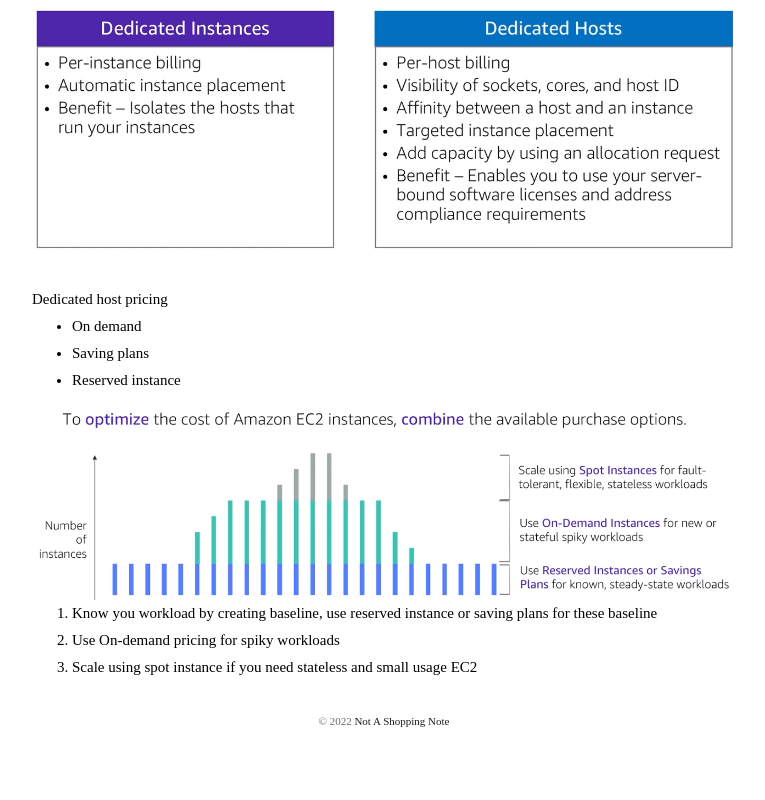
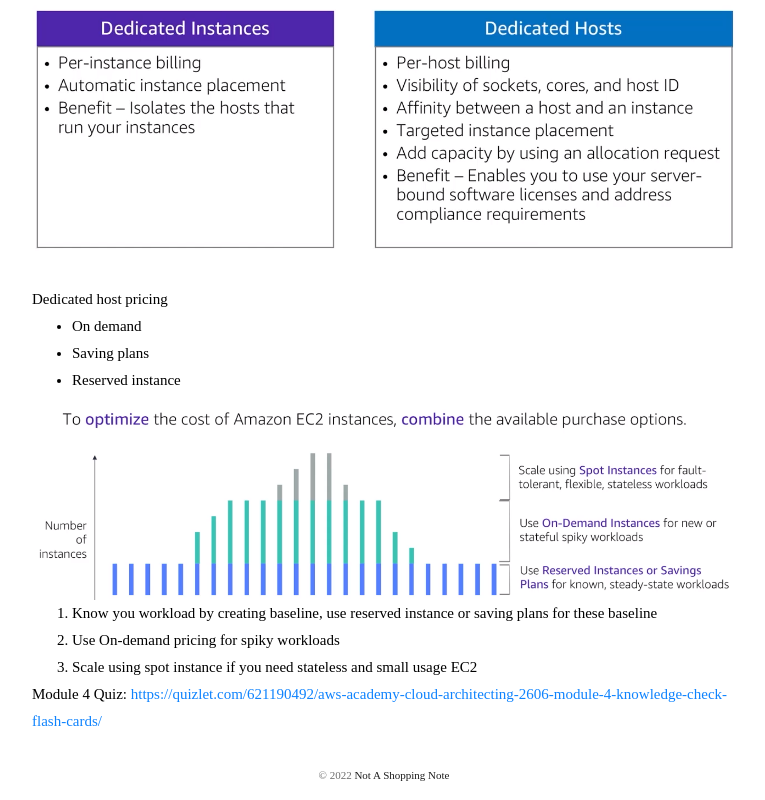
Before and after one commit to devismail2y/notashoppingnote, a plain HTML site: page new-notashoppingnote/cloud-4/index.html in a window 1280 px wide. Shown: the part 10294-11094 px from the top of the page, without its empty margins (256-1021 px from the left). Before the commit the page ends 11040 px from the top, so only its background shows below. Drawn offline with Linux system fonts and the light colour scheme; a web font is replaced by a local one.

```diff
--- a/new-notashoppingnote/cloud-4/index.html
+++ b/new-notashoppingnote/cloud-4/index.html
@@ -373,6 +373,7 @@ Script to initialize EC2 on instance creation.</p>
 <li>Use On-demand pricing for spiky workloads</li>
 <li>Scale using spot instance if you need stateless and small usage EC2</li>
 </ol>
+<p>Module 4 Quiz: <a href="https://quizlet.com/621190492/aws-academy-cloud-architecting-2606-module-4-knowledge-check-flash-cards/">https://quizlet.com/621190492/aws-academy-cloud-architecting-2606-module-4-knowledge-check-flash-cards/</a></p>
 
       </article>
     </div>
```
Also changed, not shown: index.html (+1 -1 lines), index.json (+1 -1 lines).
